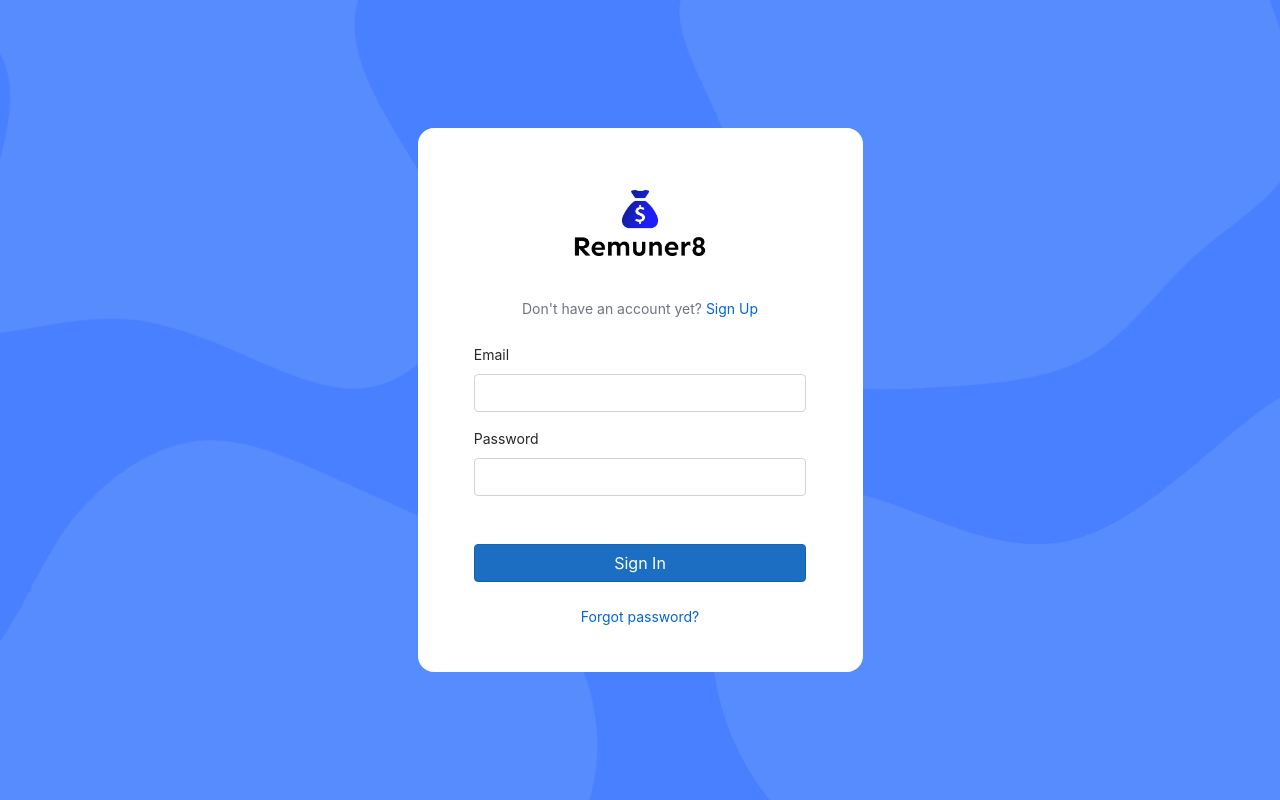
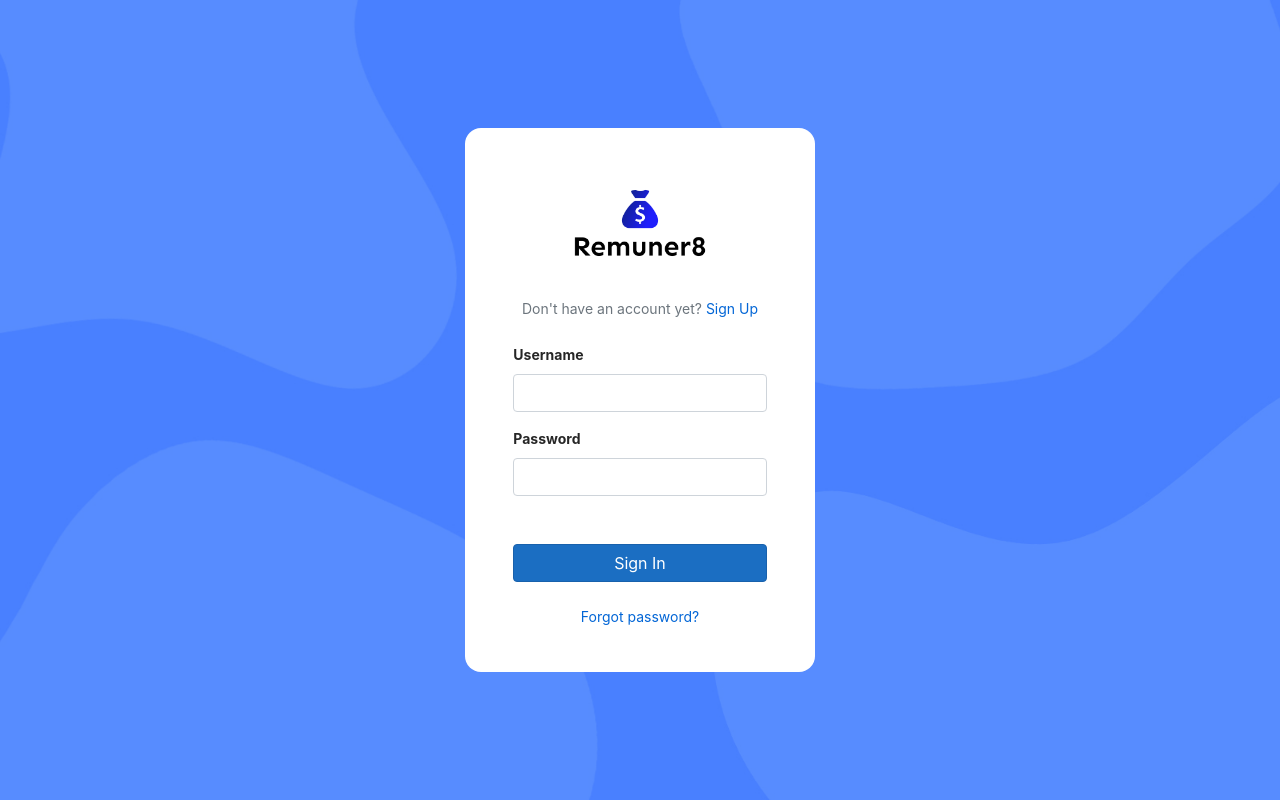
Before and after one commit to MorganJay/Remuner8-API, a React (Create React App) app in the folder Remuner8/ClientApp/: page /fetch-data in a window 1280 px wide. Built offline with nearby package versions, Linux system fonts and the light colour scheme.

Commit message:
validation almost done

```diff
--- a/Remuner8/ClientApp/src/App.js
+++ b/Remuner8/ClientApp/src/App.js
@@ -1,9 +1,7 @@
 import React, { Component } from 'react';
 import { Route } from 'react-router';
 import { Home } from './components/Home';
-import Container from 'reactstrap/lib/Container';
 import LoginForm from './components/LoginForm';
-
 import './custom.css';
 
 export default class App extends Component {
@@ -15,7 +13,7 @@ export default class App extends Component {
         <LoginForm>
           <Route exact path="/" component={Home} />
           {/* <Route path='/counter' component={Counter} />
-       <Route path='/fetch-data' component={FetchData} /> */}
+          <Route path='/fetch-data' component={FetchData} /> */}
         </LoginForm>
       </div>
     );
--- a/Remuner8/ClientApp/src/components/LoginForm.jsx
+++ b/Remuner8/ClientApp/src/components/LoginForm.jsx
@@ -3,13 +3,63 @@ import {
   Container,
   Form,
   FormGroup,
+  FormText,
+  FormFeedback,
   Input,
-  Label
+  Label,
 } from 'reactstrap';
 import LoginStyles from './login.module.css';
 
 export default class LoginForm extends Component {
   static displayName = LoginForm.name;
+  constructor(props) {
+    super(props);
+    this.state = {
+      userName: '',
+      password: '',
+      formText: '',
+      validate: {
+        emailState: '',
+        isValid: false,
+      },
+    };
+    this.handleChange = this.handleChange.bind(this);
+    // this.handleSubmit = this.handleSubmit.bind(this);
+  }
+
+  handleChange = event => {
+    const { target } = event;
+    const { validate } = this.state;
+    const { name, value } = target;
+    if (!value) {
+      validate.emailState = '';
+      validate.isValid = false;
+      this.setState({ validate });
+    }
+    this.setState({
+      [name]: value,
+      formText: '',
+    });
+  };
+
+  validateEmail() {
+    const emailRegex = /^(([^<>()[\]\\.,;:\s@"]+(\.[^<>()[\]\\.,;:\s@"]+)*)|(".+"))@((\[[0-9]{1,3}\.[0-9]{1,3}\.[0-9]{1,3}\.[0-9]{1,3}\])|(([a-zA-Z\-0-9]+\.)+[a-zA-Z]{2,}))$/;
+    const { validate } = this.state;
+    if (emailRegex.test(this.state.userName)) {
+      validate.emailState = 'has-success';
+      validate.isValid = true;
+    } else {
+      validate.emailState = 'has-danger';
+    }
+    this.setState({ validate });
+  }
+
+  handleSubmit = e => {
+    e.preventDefault();
+    this.validateEmail();
+    console.log(`Email: ${this.state.userName}`);
+    console.log(`Password: ${this.state.password}`);
+  };
 
   render() {
     return (
@@ -18,7 +68,7 @@ export default class LoginForm extends Component {
           <div
             className={`row justify-content-center  ${LoginStyles.formBody}`}
           >
-            <div className="col-9 col-sm-10 col-md-7 col-lg-6 col-xl-5">
+            <div className="col-9 col-sm-10 col-md-7 col-lg-5 col-xl-4">
               <div className={`${LoginStyles.rounded} card-bordered`}>
                 <div className="card-body">
                   <div className="mb-4">
@@ -37,35 +87,68 @@ export default class LoginForm extends Component {
                     <div className="row justify-content-center">
                       <div className="col-11 col-sm-10 col-md-10 col-lg-10">
                         <Form
-                          action="POST"
+                          action=""
                           id="login-form"
-                          className="form form-vertical"
-                          required
+                          onSubmit={e => this.handleSubmit(e)}
                         >
                           <FormGroup>
-                            <Label for="exampleEmail">Email</Label>
+                            <Label
+                              htmlFor="loginFormEmail"
+                              className="font-weight-bold"
+                            >
+                              Username
+                            </Label>
                             <Input
                               type="email"
-                              name="email"
-                              id="exampleEmail"
+                              name="userName"
+                              id="loginFormEmail"
                               required
+                              value={this.state.userName}
+                              valid={
+                                this.state.validate.emailState === 'has-success'
+                              }
+                              invalid={
+                                this.state.validate.emailState === 'has-danger'
+                              }
+                              onChange={e => {
+                                this.handleChange(e);
+                              }}
                             />
+                            <FormFeedback valid>
+                              That's a tasty looking username you've got there.
+                            </FormFeedback>
+                            <FormFeedback>
+                              Uh oh! Looks like there is an issue with your
+                              username. Please enter a valid one.
+                            </FormFeedback>
+                            <FormText>
+                              {this.state.formText &&
+                                'Your username is most likely your email.'}
+                            </FormText>
                           </FormGroup>
                           <FormGroup>
-                            <Label for="examplePassword">Password</Label>
+                            <Label
+                              htmlFor="loginFormPassword"
+                              className="font-weight-bold"
+                            >
+                              Password
+                            </Label>
                             <Input
                               type="password"
                               name="password"
-                              id="examplePassword"
+                              id="loginFormPassword"
+                              required
+                              value={this.state.password}
+                              onChange={e => this.handleChange(e)}
                             />
                           </FormGroup>
                           <div className="d-grid gap-2 mt-5">
-                            <button
+                            <input
                               className="btn btn-primary btn-block"
-                              type="button"
-                            >
-                              Sign In
-                            </button>
+                              type="submit"
+                              value="Sign In"
+                              //onSubmit= {e => this.handleSubmit(e)}
+                            />
                           </div>
                         </Form>
                         <div className="d-grid gap-2 mt-4 text-center">
--- a/Remuner8/ClientApp/src/custom.css
+++ b/Remuner8/ClientApp/src/custom.css
@@ -33,10 +33,6 @@ body {
   box-sizing: border-box;
 }
 
-code {
-  color: #e01a76;
-}
-
 .btn-primary {
   color: #fff;
   background-color: #1b6ec2;
```
